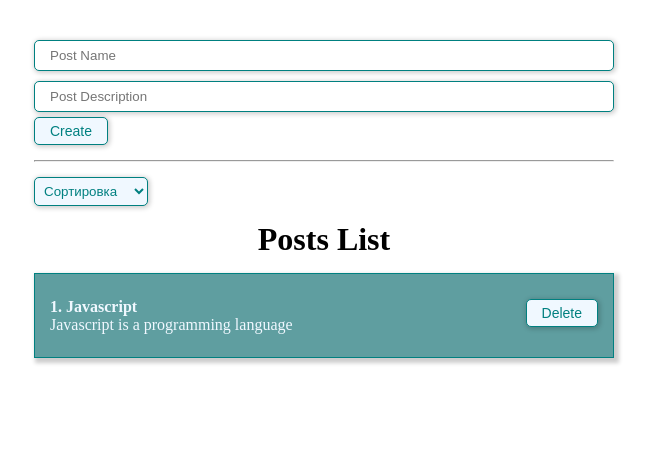
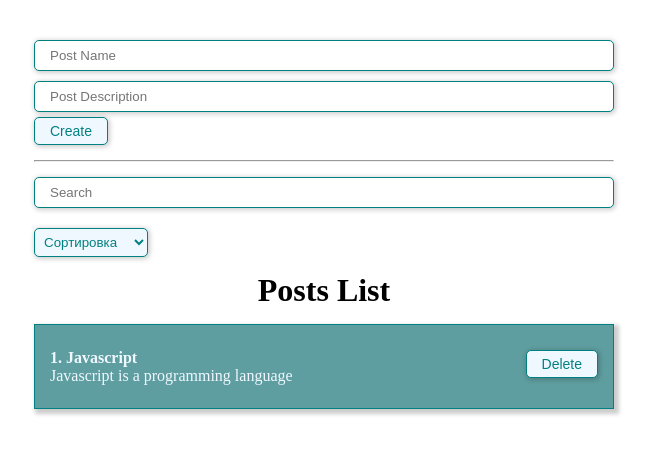
Before and after one commit to Rasim4ik111/react-project, a React (Create React App) app: page / in a window 1280 px wide. Shown: the top 454 px of the page, without its empty margins (316-967 px from the left). Built offline with nearby package versions, Linux system fonts and the light colour scheme.

Commit message:
decomposition of PostFilter

```diff
--- a/src/App.js
+++ b/src/App.js
@@ -1,45 +1,44 @@
-import React, {useState} from 'react';
+import React, {useMemo, useState} from 'react';
 import './styles/App.css'
 import PostList from "./components/PostList";
 import PostForm from "./components/PostForm";
 import MySelect from "./components/UI/select/MySelect";
+import MyInput from "./components/UI/input/MyInput";
+import PostFilter from "./components/PostFilter";
 
 
 const App = () => {
     const [posts, setPosts] = useState([{id: 1, title: "Javascript", body: "Javascript is a programming language"},])
-    const [selectedSort, setSelectedSort] = useState('')
+    const [filter, setFilter] = useState({sort: '', query: ''})
+
+    const sortedPosts = useMemo(() => {
+        if (filter.sort) {
+            return [...posts].sort((a, b) => a[filter.sort].localeCompare(b[filter.sort]))
+        }
+        return posts;
+    }, [filter.sort, posts])
+
+    const sortedAndSearchPosts = useMemo(() => {
+        return sortedPosts.filter(post => post.title.toLowerCase().includes(filter.query.toLowerCase()))
+    }, [filter.query, sortedPosts])
 
     const createPost = (newPost) => {
         setPosts([...posts, newPost])
     }
 
     const removePost = (post) => {
-        setPosts(posts.filter(p => p.id !== post.id))
+        setPosts(posts.filter((p) => p.id !== post.id))
     }
 
-    const sortPosts = (sort) => {
-        setSelectedSort(sort);
-        setPosts([...posts].sort((a, b) => a[sort].localeCompare(b[sort])))
-    }
 
     return (<div className="App">
         <PostForm create={createPost} remove={removePost}/>
-        <hr/>
-        <div style={{margin: "15px 0"}}>
-            <MySelect
-                value={selectedSort}
-                onChange={sortPosts}
-                defaultValue="Сортировка"
-                options={[
-                    {value: 'title', name: 'По названию'},
-                    {value: 'body', name: "По описанию"}
-                ]}
-            />
-        </div>
-        {posts.length
-            ? <PostList remove={removePost} posts={posts} title={"Posts List"}/>
-            : <h1 style={{textAlign: "center"}}> Посты не найдены! </h1>
-        }
+        <hr style={{marginBottom: "10px"}}/>
+        <PostFilter
+            filter={filter}
+            setFilter={setFilter}
+        />
+        <PostList remove={removePost} posts={sortedAndSearchPosts} title={"Posts List"}/>
     </div>);
 };
 
--- a/src/components/PostFilter.jsx
+++ b/src/components/PostFilter.jsx
@@ -1,13 +1,27 @@
-// import React from 'react';
-// import MyInput from "./UI/input/MyInput";
-// import MySelect from "./UI/select/MySelect";
-//
-// const PostFilter = () => {
-//     return (
-//         <div>
-//
-//         </div>
-//     );
-// };
-//
-// export default PostFilter;
+import React from 'react';
+import MyInput from "./UI/input/MyInput";
+import MySelect from "./UI/select/MySelect";
+
+const PostFilter = ({filter, setFilter}) => {
+    return (
+        <div>
+            <MyInput
+                value={filter.query}
+                onChange={(e) => setFilter({...filter, query: e.target.value})}
+                type="text"
+                placeholder="Search"
+            />
+            <MySelect
+                value={filter.sort}
+                onChange={selectedSort => setFilter({...filter, sort: selectedSort})}
+                defaultValue="Сортировка"
+                options={[
+                    {value: 'title', name: 'По названию'},
+                    {value: 'body', name: "По описанию"}
+                ]}
+            />
+        </div>
+    );
+};
+
+export default PostFilter;
--- a/src/components/PostList.jsx
+++ b/src/components/PostList.jsx
@@ -2,9 +2,15 @@
 import PostItem from "./PostItem";
 
 const PostList = ({posts, title, remove}) => {
+
+    if (!posts.length) {
+        return (<h1 style={{textAlign: 'center'}}>
+            Посты не найдены!
+        </h1>)
+    }
     return (
         <div>
-            <h1 style={{textAlign:'center'}}>
+            <h1 style={{textAlign: 'center'}}>
                 {title}</h1>
             {posts.map((post, index) =>
                 <PostItem remove={remove} number={index + 1} post={post} key={post.id}/>
--- a/src/components/UI/input/MyInput.jsx
+++ b/src/components/UI/input/MyInput.jsx
@@ -1,10 +1,10 @@
 import React from 'react';
- import classes from "./MyInput.module.css";
+import classes from "./MyInput.module.css";
 
 const MyInput = React.forwardRef((props, ref) => {
     return (
         <input ref={ref} className={classes.myInput} {...props}/>
     );
- });
+});
 
 export default MyInput;
--- a/src/components/UI/select/MySelect.module.css
+++ b/src/components/UI/select/MySelect.module.css
@@ -1,4 +1,4 @@
 select {
     box-shadow: 1px 1px 5px 1px rgba(0, 0, 0, 0.2);
-
+    margin: 15px 0;
 }
```
